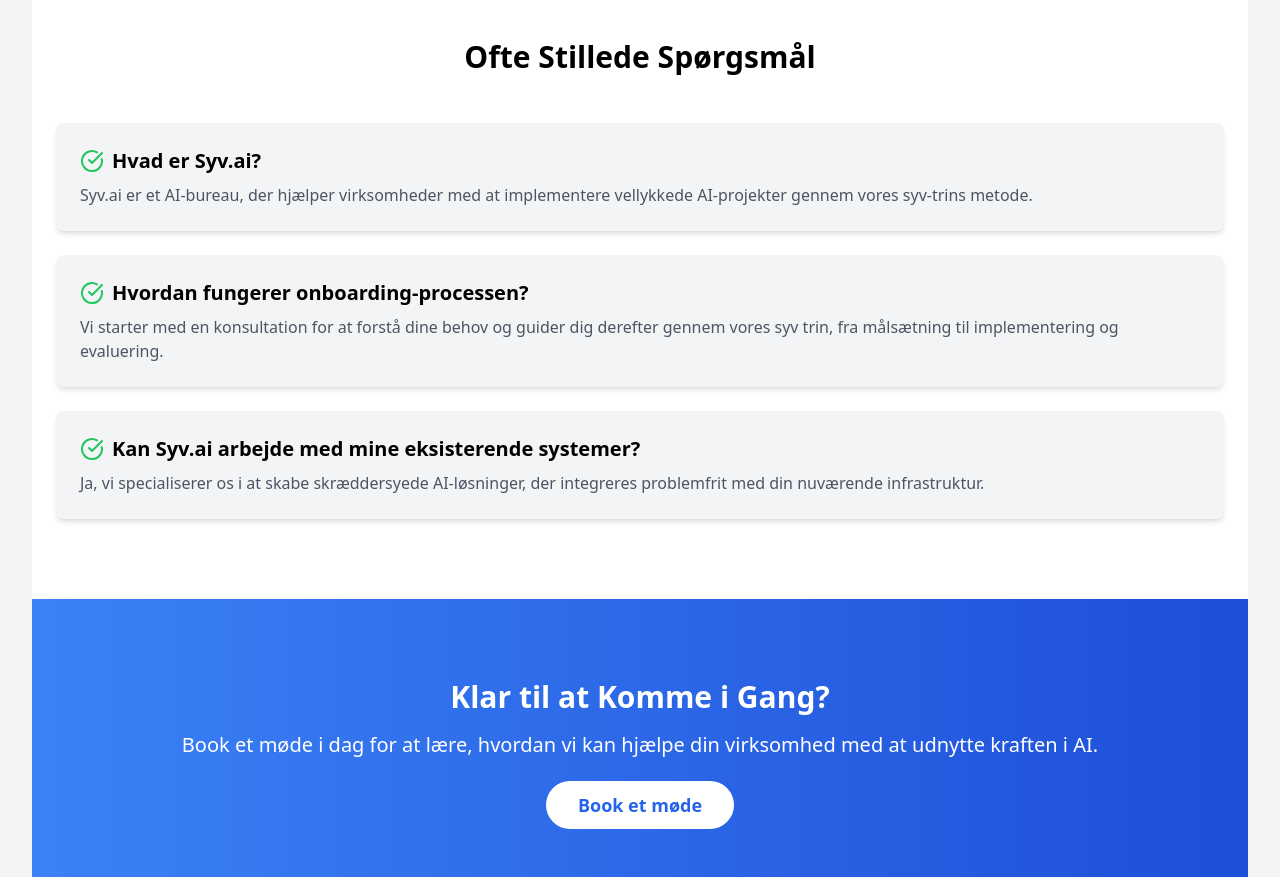
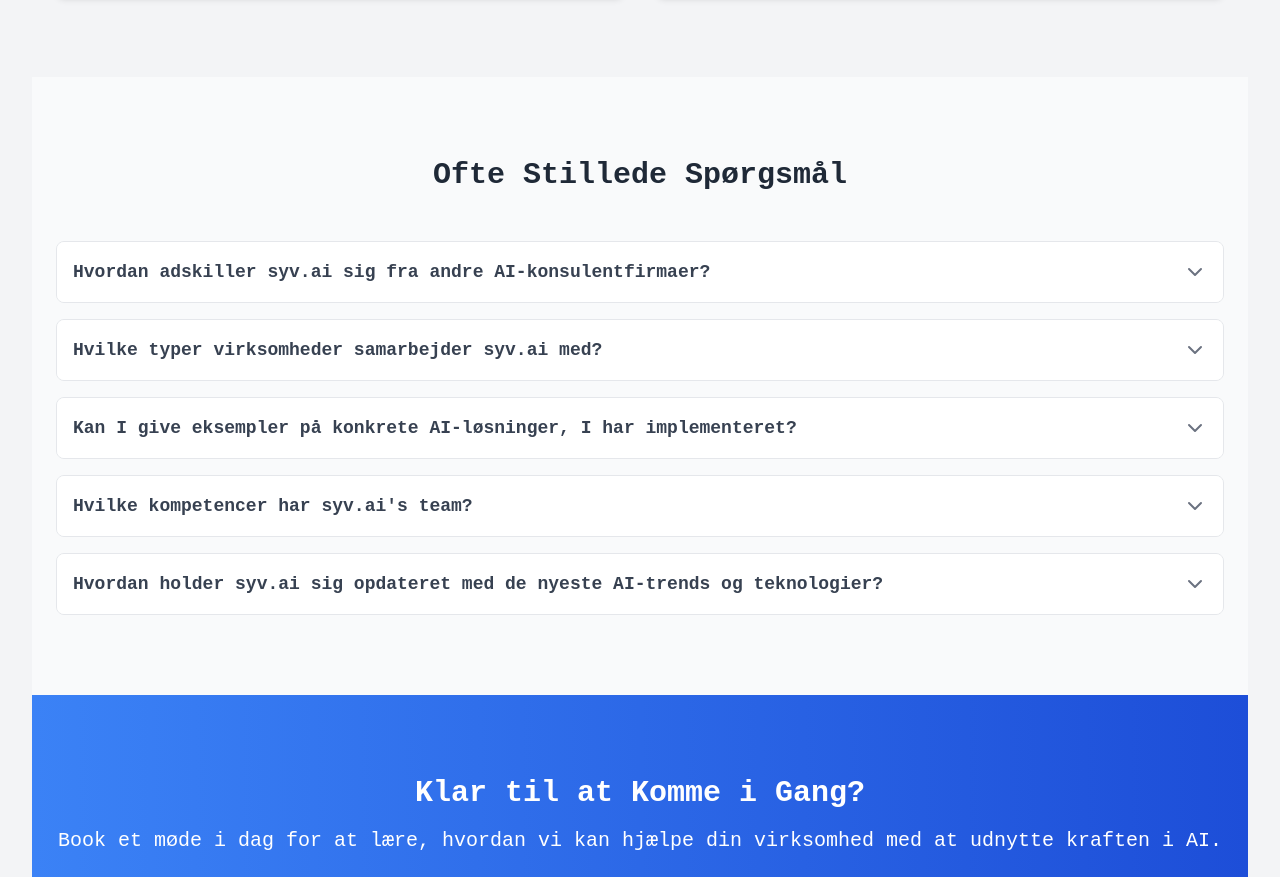
Before and after one commit to mhenrichsen/syv-ai-website, a React (Create React App) app: page / in a window 1280 px wide. Shown: the part 3880-4757 px from the top of the page. Built offline with nearby package versions, Linux system fonts and the light colour scheme.

Commit message:
Updated website with FAQ changes done by Mads

```diff
--- a/src/App.css
+++ b/src/App.css
@@ -1,7 +1,11 @@
+/* Meget pæn font. Prøv den evt. @import url('https://fonts.googleapis.com/css2?family=IBM+Plex+Mono:ital,wght@0,100;0,200;0,300;0,400;0,500;0,600;0,700;1,100;1,200;1,300;1,400;1,500;1,600;1,700&display=swap'); */
+
 .App {
   text-align: center;
 }
-
+body {
+  font-family: 'IBM Plex Mono', monospace;
+}
 .App-logo {
   height: 40vmin;
   pointer-events: none;
@@ -116,7 +120,10 @@
 
 }
 
-@media (max-width: 765px) {
+@media (max-width: 495px) {
+  .bookAndLearnButtons {
+    margin: 0;
+  }
 
 }
 
--- a/src/App.js
+++ b/src/App.js
@@ -1,11 +1,12 @@
 import React, { useState, useEffect } from 'react';
-import { BarChart, Code, BookOpen, MessageSquare, CheckCircle } from 'lucide-react';
+import { BarChart, Code, BookOpen, MessageSquare, CheckCircle, ChevronDown, ChevronUp } from 'lucide-react';
 import NavBar from './NavBar/NavBar';
 import {offerings, danskGPTStats, testimonials, faqItems, logos, LogoImage} from "./variables/constants";
 
 const FadeInSection = ({ children }) => {
   const [isVisible, setVisible] = useState(false);
   const domRef = React.useRef();
+
 
   useEffect(() => {
     const observer = new IntersectionObserver(entries => {
@@ -28,6 +29,11 @@
 };
 
 const LandingPage = () => {
+  const [openIndex, setOpenIndex] = useState(null);
+
+  const toggleAccordion = (index) => {
+    setOpenIndex(openIndex === index ? null : index);
+  };
   return (
     <div className="min-h-screen bg-gray-100">
       <header id='NavHeader' className="bg-white shadow-md fixed w-full z-50">
@@ -63,7 +69,7 @@
               Vi bygger løsninger, virksomheder elsker at bruge.
             </p>
             {/* Buttons */}
-            <div className="flex space-x-4 mt-8 ml-6">
+            <div className="bookAndLearnButtons flex space-x-4 mt-8 ml-6">
               <a
                 href="https://calendly.com/syv-ai/llm-generativ-ai-med-mads-henrichsen"
                 target="_blank"
@@ -74,7 +80,7 @@
               </a>
               <a
                 href="#om"
-                className="bg-white text-blue-600 px-6 py-3 rounded-full hover:bg-gray-100 transition duration-300 text-lg font-semibold"
+                className="learnMore bg-white text-blue-600 px-6 py-3 rounded-full hover:bg-gray-100 transition duration-300 text-lg font-semibold"
               >
                 Lær mere
               </a>
@@ -199,17 +205,32 @@
         </FadeInSection>
 
         <FadeInSection>
-          <section id="faq" className="py-20 bg-white">
-            <div className="container mx-auto px-6">
-              <h3 className="text-3xl font-semibold text-center mb-12">Ofte Stillede Spørgsmål</h3>
-              <div className="space-y-6">
+        <section id="faq" className="py-20 bg-gray-50">
+            <div className="container mx-auto px-4 md:px-6">
+              <h2 className="text-3xl font-bold text-center mb-12 text-gray-800">Ofte Stillede Spørgsmål</h2>
+              <div className="space-y-4">
                 {faqItems.map((item, index) => (
-                  <div key={index} className="bg-gray-100 p-6 rounded-lg shadow-md hover:shadow-lg transition duration-300">
-                    <h4 className="text-xl font-semibold mb-2 flex items-center">
-                      <CheckCircle className="text-green-500 mr-2" size={24} />
-                      {item.question}
-                    </h4>
-                    <p className="text-gray-600">{item.answer}</p>
+                  <div key={index} className="border border-gray-200 rounded-lg overflow-hidden">
+                    <button
+                      className="w-full text-left p-4 focus:outline-none bg-white hover:bg-gray-50 transition-colors duration-200"
+                      onClick={() => toggleAccordion(index)}
+                    >
+                      <div className="flex justify-between items-center">
+                        <span className="text-lg font-semibold text-gray-700">{item.question}</span>
+                        {openIndex === index ? (
+                          <ChevronUp className="text-gray-500" size={24} />
+                        ) : (
+                          <ChevronDown className="text-gray-500" size={24} />
+                        )}
+                      </div>
+                    </button>
+                    <div
+                      className={`px-4 pt-0 overflow-hidden transition-all duration-300 ease-in-out ${
+                        openIndex === index ? 'max-h-96 pb-4' : 'max-h-0'
+                      }`}
+                    >
+                      <p className="text-gray-600">{item.answer}</p>
+                    </div>
                   </div>
                 ))}
               </div>
@@ -222,7 +243,7 @@
             <div className="container mx-auto px-6 text-center">
               <h3 className="text-3xl font-semibold mb-4">Klar til at Komme i Gang?</h3>
               <p className="text-xl mb-8">Book et møde i dag for at lære, hvordan vi kan hjælpe din virksomhed med at udnytte kraften i AI.</p>
-              <a href="https://calendly.com/syv-ai/llm-generativ-ai-med-mads-henrichsen" target="_blank" rel="noopener nore</section>ferrer" className="bg-white text-blue-600 px-8 py-3 rounded-full hover:bg-gray-100 transition duration-300 text-lg font-semibold">Book et møde</a>
+              <a href="https://calendly.com/syv-ai/llm-generativ-ai-med-mads-henrichsen" target="_blank" rel="noopener noreferrer" className="bg-white text-blue-600 px-8 py-3 rounded-full hover:bg-gray-100 transition duration-300 text-lg font-semibold">Book et møde</a>
             </div>
           </section>
         </FadeInSection>
--- a/src/variables/constants.js
+++ b/src/variables/constants.js
@@ -31,10 +31,27 @@
   ];
 
 export const faqItems = [
-    { question: "Hvad er Syv.ai?", answer: "Syv.ai er et AI-bureau, der hjælper virksomheder med at implementere vellykkede AI-projekter gennem vores syv-trins metode." },
-    { question: "Hvordan fungerer onboarding-processen?", answer: "Vi starter med en konsultation for at forstå dine behov og guider dig derefter gennem vores syv trin, fra målsætning til implementering og evaluering." },
-    { question: "Kan Syv.ai arbejde med mine eksisterende systemer?", answer: "Ja, vi specialiserer os i at skabe skræddersyede AI-løsninger, der integreres problemfrit med din nuværende infrastruktur." }
-  ];
+  {
+    question: "Hvordan adskiller syv.ai sig fra andre AI-konsulentfirmaer?",
+    answer: "syv.ai er unik som både konsulenter og udviklere af avancerede AI-teknologier. Vi er det eneste konsulenthus i Danmark, der har trænet og udgivet large language models (LLMs). Vores dedikation til open source, hvor de fleste af vores modeller er frit tilgængelige, demonstrerer vores tekniske ekspertise og commitment til innovation i AI-fællesskabet."
+  },
+  {
+    question: "Hvilke typer virksomheder samarbejder syv.ai med?",
+    answer: "syv.ai samarbejder med en bred vifte af virksomheder, fra startups og etablerede mellemstore virksomheder til nogle af verdens største og mest indflydelsesrige virksomheder. Vores fleksible tilgang tillader os at tilpasse vores ydelser til hver enkelt klients unikke behov, uanset deres størrelse eller branche."
+  },
+  {
+    question: "Kan I give eksempler på konkrete AI-løsninger, I har implementeret?",
+    answer: "De fleste af vores projekter er underlagt fortrolighedserklæringer, men vores løsninger inkluderer implementering af avancerede chatbots, automatisering af backoffice opgaver, translation modeller, og optimering af supply chain gennem AI-drevne prognoser. Hver løsning er skræddersyet til klientens specifikke behov."
+  },
+  {
+    question: "Hvilke kompetencer har syv.ai's team?",
+    answer: "syv.ai's team består af AI-ingeniører med ekspertise i machine learning, deep learning og NLP, samt erfarne forretningsudviklere. Dette tværfaglige team sikrer, at vores leverancer er teknisk avancerede og succesfuldt implementeret i organisationen."
+  },
+  {
+    question: "Hvordan holder syv.ai sig opdateret med de nyeste AI-trends og teknologier?",
+    answer: "syv.ai er en frontrunner inden for AI-udvikling. Vi er aktivt involveret i at forme og drive udviklingen af de nyeste AI-teknologier gennem kontinuerlig forskning, deltagelse i konferencer, samarbejde med akademiske institutioner, og bidrag til open source AI-projekter. Vores arbejde med at udvikle og udgive egne large language models placerer os i frontlinjen af AI-innovation."
+  }
+];
 
 export const logos = [
     { name: 'Apple', src: '/images/apple.svg', type: 'svg' },
```
